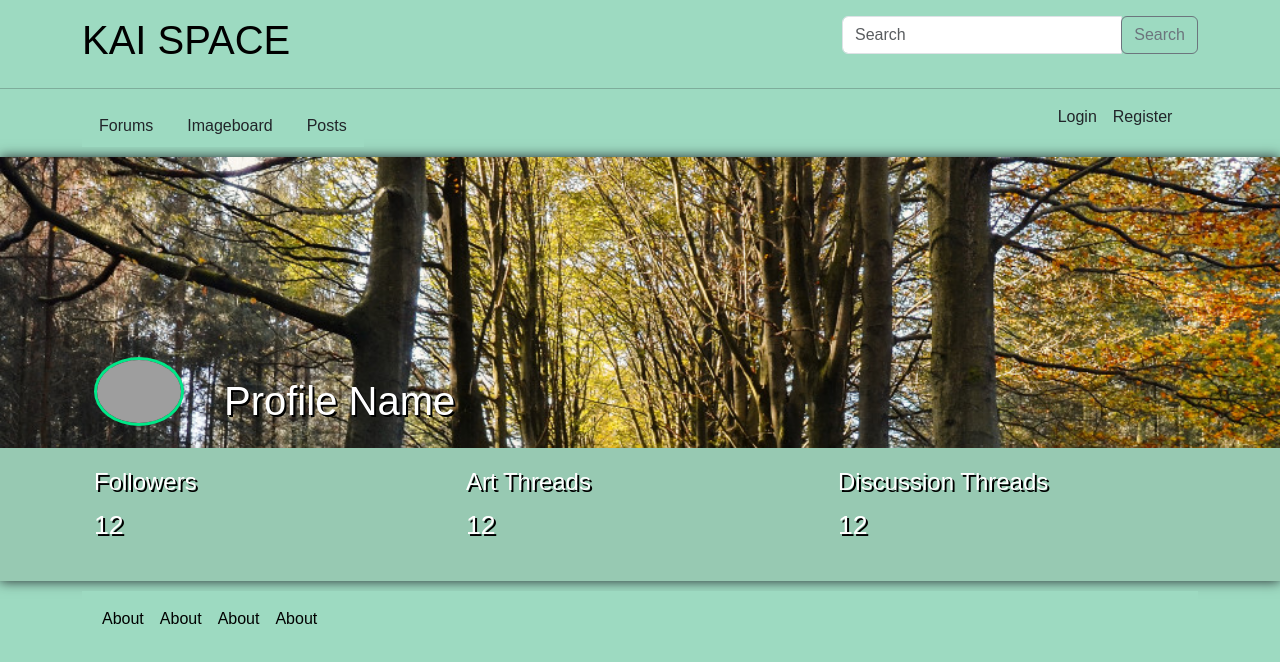
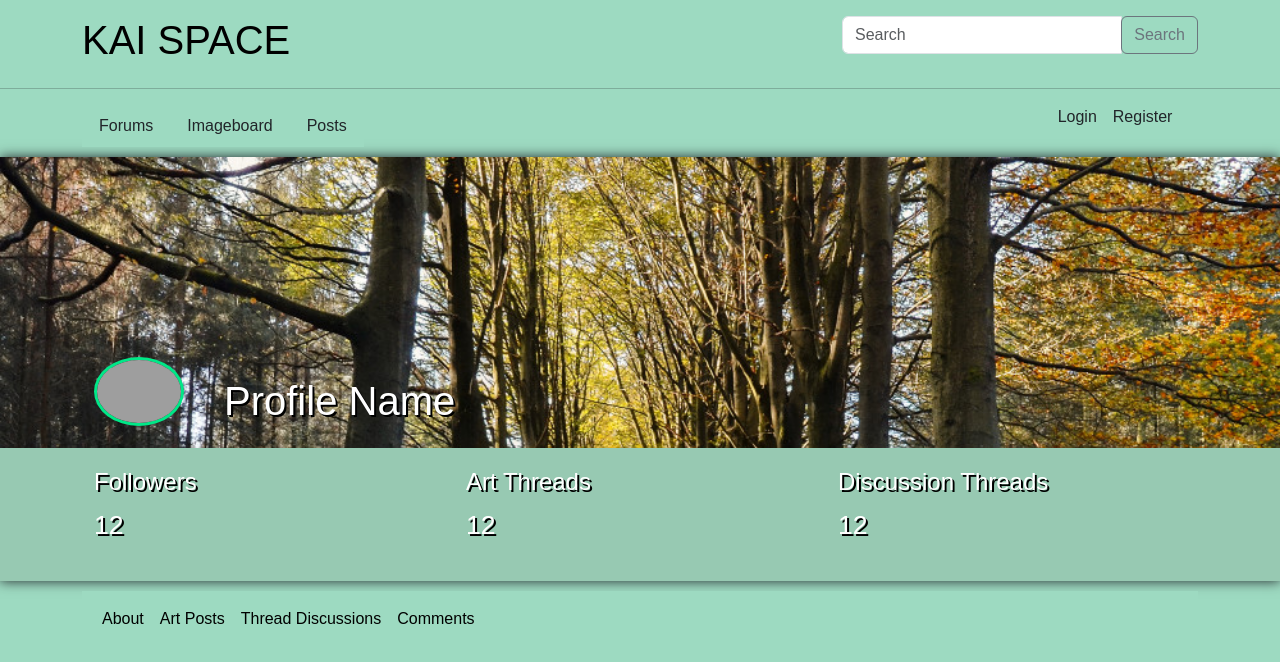
Before and after one commit to mako8231/kai-space, a Vue app in the folder frontend/: page /profile in a window 1280 px wide. Shown: the top 662 px of the page. Built offline with nearby package versions, Linux system fonts and the light colour scheme; no server answers; grey boxes are pictures that could not be loaded; a web font is replaced by a local one.

Commit message:
index prop passing

```diff
--- /dev/null
+++ b/frontend/src/components/Profile/AboutSection.vue
@@ -0,0 +1,9 @@
+<script>
+</script>
+
+<template>
+    <div id="about-me" class="container">
+        <h3>Teste</h3>
+        <p>Lorem ipsum dolor sit amet consectetur adipisicing elit. Atque laudantium voluptas neque consequuntur. Omnis nulla expedita sapiente consequatur eaque est, maiores id, quisquam sit soluta fugit commodi! Placeat, iste odit.</p>
+    </div>
+</template>
--- a/frontend/src/components/Profile/ProfileNavigation.vue
+++ b/frontend/src/components/Profile/ProfileNavigation.vue
@@ -1,14 +1,29 @@
 <script>
+
 export default {
+
     data : function() {
         return {
-            items : ['About', 'Art Posts', 'Thread Discussions', 'Comments'],
-            active_index : 0
+            items : [{value: 'About', id: '#about-me'},
+                     {value: 'Art Posts', id: '#art-posts'},
+                     {value: 'Thread Discussions', id: '#thread-disc'},
+                     {value: 'Comments', id: '#comments'}
+                ],
+            activeIndex : 0,
         }
     },
 
+    methods: {
+        setIndex : function(value) {
+            this.activeIndex = value
+            this.$emit('indexUpdate', this.activeIndex)
+        }
+    }
 
 }
+
+
+
 </script>
 
 <template>
@@ -20,11 +35,9 @@ export default {
                 </button>
                 <div class="collapse navbar-collapse" id="navbarSupportedContent">
                 <ul class="navbar-nav me-auto mb-2 mb-lg-0">
-
-                    <li v-for="index, value in this.items" class="nav-item">
-                        <a class="nav-link active" aria-current="page" href="#">About</a>
+                    <li v-for="data, index in this.items" :key="index" class="nav-item">
+                        <a @click.stop="setIndex(index)" class="nav-link active" aria-current="page" :href="data.id">{{ data.value }}</a>
                     </li>
-
                 </ul>
                 </div>
         </div>
--- a/frontend/src/views/ProfileView.vue
+++ b/frontend/src/views/ProfileView.vue
@@ -1,16 +1,27 @@
 <script>
 import ProfileNavigation from '@/components/Profile/ProfileNavigation.vue';
+import AboutSection from '@/components/Profile/AboutSection.vue'
 
 export default {
+    data : function () {
+        return {
+            navIndex: 0
+        }
+    },
+
     components : {
-        ProfileNavigation
-    }
+        ProfileNavigation,
+        AboutSection
+    },
+
 }
+
+
+
 </script>
 
 <template>
     <div class="banner">
-
             <div class="jumbotron profile-cover-banner">
                 <div class="container for-about">
                     <div class="container">
@@ -51,7 +62,7 @@ export default {
 
             <div class="container activity">
                 <div class="recent">
-                    <ProfileNavigation/>
+                    <ProfileNavigation @indexUpdate="(index) => {this.navIndex = index}"/>
                     <div class="container mx-2">
                         <div class="about-me-title">
 
@@ -61,9 +72,10 @@ export default {
                 <div class="latest-art">
 
                 </div>
-                <div class="latest-threads-discussions">
 
-                </div>
+                <!--<div class="latest-threads-discussions">
+
+                </div>-->
 
             </div>
         </div>
```
